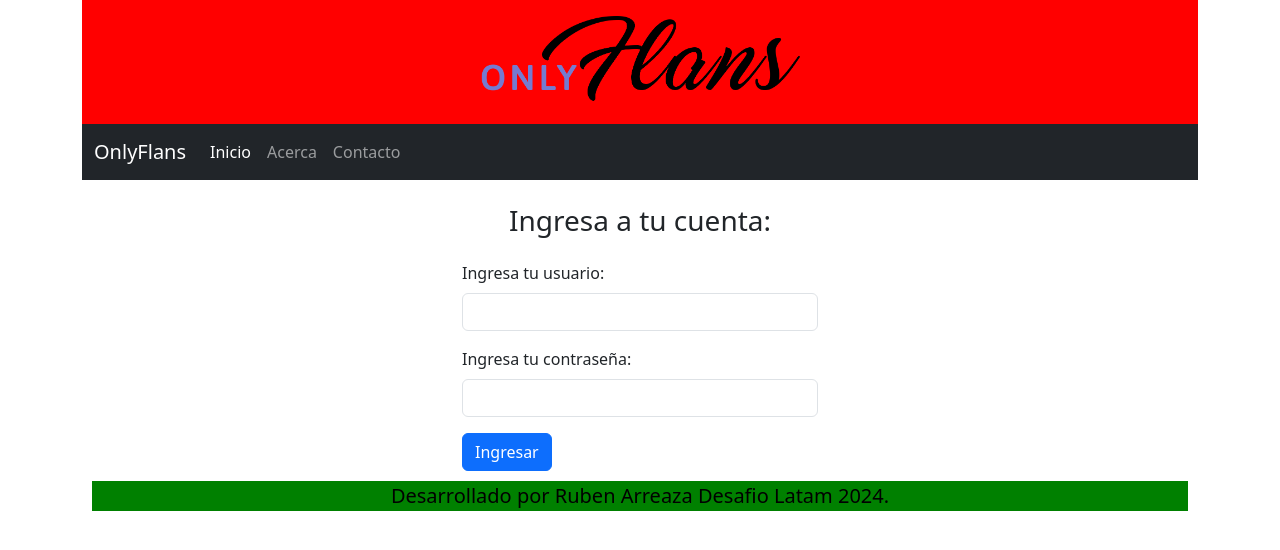
After one commit to rubenchu-389/project_onlyflans, a Django app: page /accounts/login/ in a window 1280 px wide. The commit adds this page. Shown: the top 550 px of the page. Run offline with Django 5.2, Linux system fonts and the light colour scheme.

Commit message:
Se agregan las funciones de autenticaion (login y logout) para los usuarios

```diff
--- a/onlyflans/settings.py
+++ b/onlyflans/settings.py
@@ -123,3 +123,5 @@ STATIC_URL = 'static/'
 # https://docs.djangoproject.com/en/5.1/ref/settings/#default-auto-field
 
 DEFAULT_AUTO_FIELD = 'django.db.models.BigAutoField'
+LOGIN_REDIRECT_URL = '/bienvenido'
+LOGOUT_REDIRECT_URL = '/accounts/login'
--- a/onlyflans/urls.py
+++ b/onlyflans/urls.py
@@ -20,4 +20,5 @@ from django.urls import path, include
 urlpatterns = [
     path('admin/', admin.site.urls),
     path('', include('web.urls')),
+    path('accounts/', include('django.contrib.auth.urls')),
 ]
--- a/web/static/css/styles.css
+++ b/web/static/css/styles.css
@@ -1,6 +1,6 @@
 .imagen-logo {
     width: 20rem;
-    margin: 2rem;
+    margin: 1rem;
 
 }
 
--- a/web/templates/navbar.html
+++ b/web/templates/navbar.html
@@ -1,5 +1,6 @@
 <nav class="navbar navbar-expand-lg  bg-dark" data-bs-theme="dark">
   <div class="container-fluid">
+    <a class="navbar-brand" href="{% url 'index' %}">OnlyFlans</a>
     <button class="navbar-toggler" type="button" data-bs-toggle="collapse" data-bs-target="#navbarNav"
       aria-controls="navbarNav" aria-expanded="false" aria-label="Toggle navigation">
       <span class="navbar-toggler-icon"></span>
@@ -9,15 +10,28 @@
         <li class="nav-item">
           <a class="nav-link active" aria-current="page" href="{% url 'index' %}">Inicio</a>
         </li>
+        {% if user.is_authenticated %}
         <li class="nav-item">
           <a class="nav-link" href="{% url 'welcome' %}">Bienvenido</a>
         </li>
+        {% endif %}
         <li class="nav-item">
           <a class="nav-link" href="{% url 'about' %}">Acerca</a>
         </li>
         <li class="nav-item">
           <a class="nav-link" href="{% url 'contact' %}">Contacto</a>
         </li>
+        {% if user.is_authenticated %}
+        <li class="mt-1">
+          <span class="text-primary fs-5 me-3">Bienvenido, {{ user.get_username }}</span>
+        </li>
+        <li class="nav-item">
+          <form action="{% url 'logout' %}" method="post">
+            {% csrf_token %}
+            <button class="btn btn-outline-danger" type="submit">Cerrar Sesión</button>
+          </form>
+        </li>
+        {% endif %}
       </ul>
     </div>
   </div>
--- /dev/null
+++ b/web/templates/registration/login.html
@@ -0,0 +1,32 @@
+{% extends 'base.html' %}
+
+{% block content %}
+<h3 class="text-center my-4">Ingresa a tu cuenta:</h3>
+<div class="row">
+    <div class="col-4 offset-4">
+        {% if form.errors %}
+        <div class="row">
+            <div class="col">
+                <div class="alert alert-danger alert-dismissible fade show" role="alert">
+                    <strong>Usuario y contraseña no coinciden</strong>
+                    <button type="button" class="btn-close" data-bs-dismiss="alert" aria-label="Close"></button>
+                </div>
+            </div>
+        </div>
+        {% endif %}
+
+        <form action="{% url 'login' %}" method="post">
+            {% csrf_token %}
+            <div class="mb-3">
+                <label class="form-label">Ingresa tu usuario:</label>
+                <input type="text" class="form-control" name="{{ form.username.name }}" required>
+            </div>
+            <div class="mb-3">
+                <label class="form-label">Ingresa tu contraseña:</label>
+                <input type="password" class="form-control" name="{{ form.password.name }}" required>
+            </div>
+            <button type="submit" class="btn btn-primary">Ingresar</button>
+        </form>
+    </div>
+</div>
+{% endblock %}
```
Also changed, not shown: db.sqlite3, readme.md, web/templates/registration/logout.html (added).
